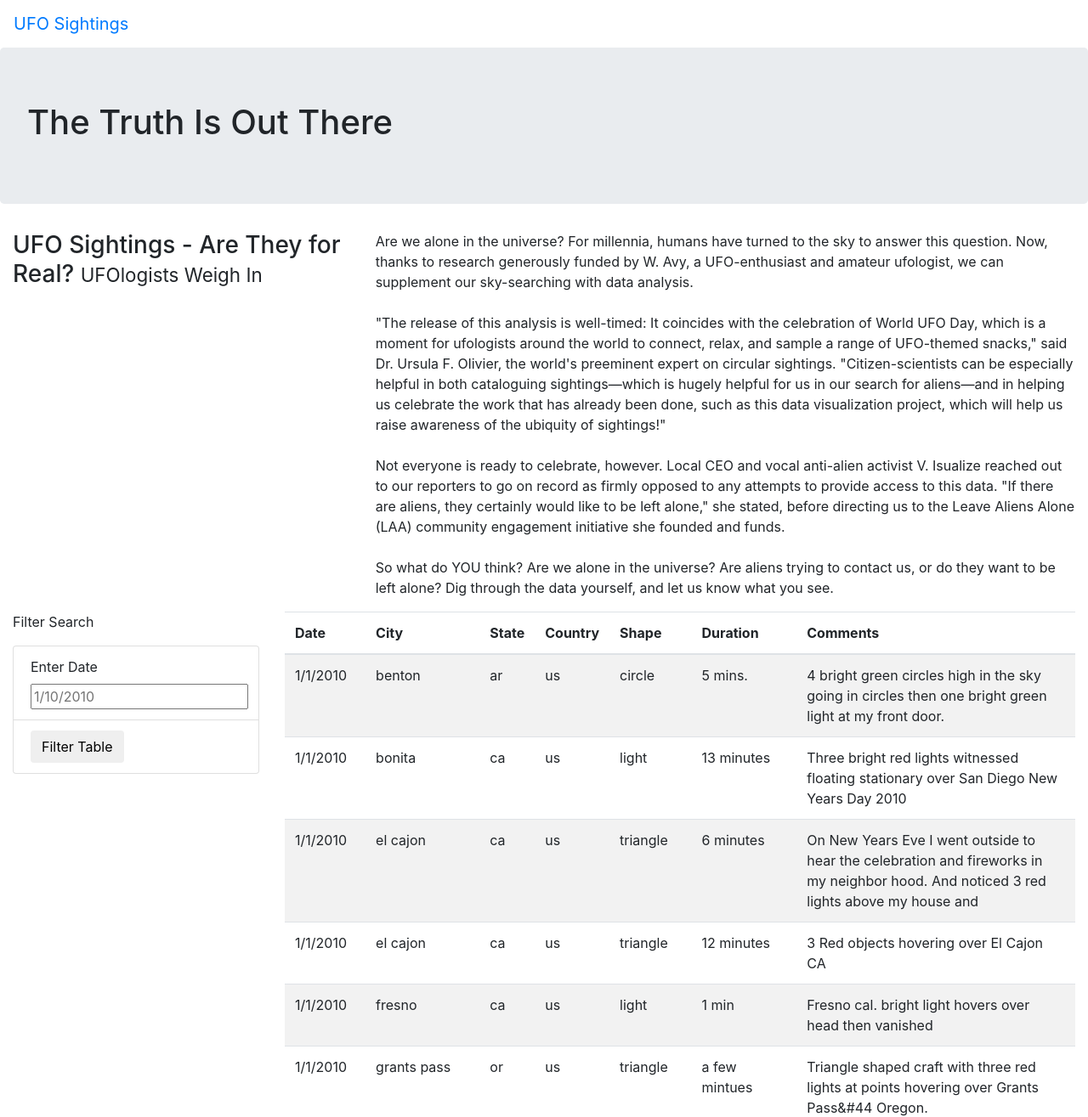
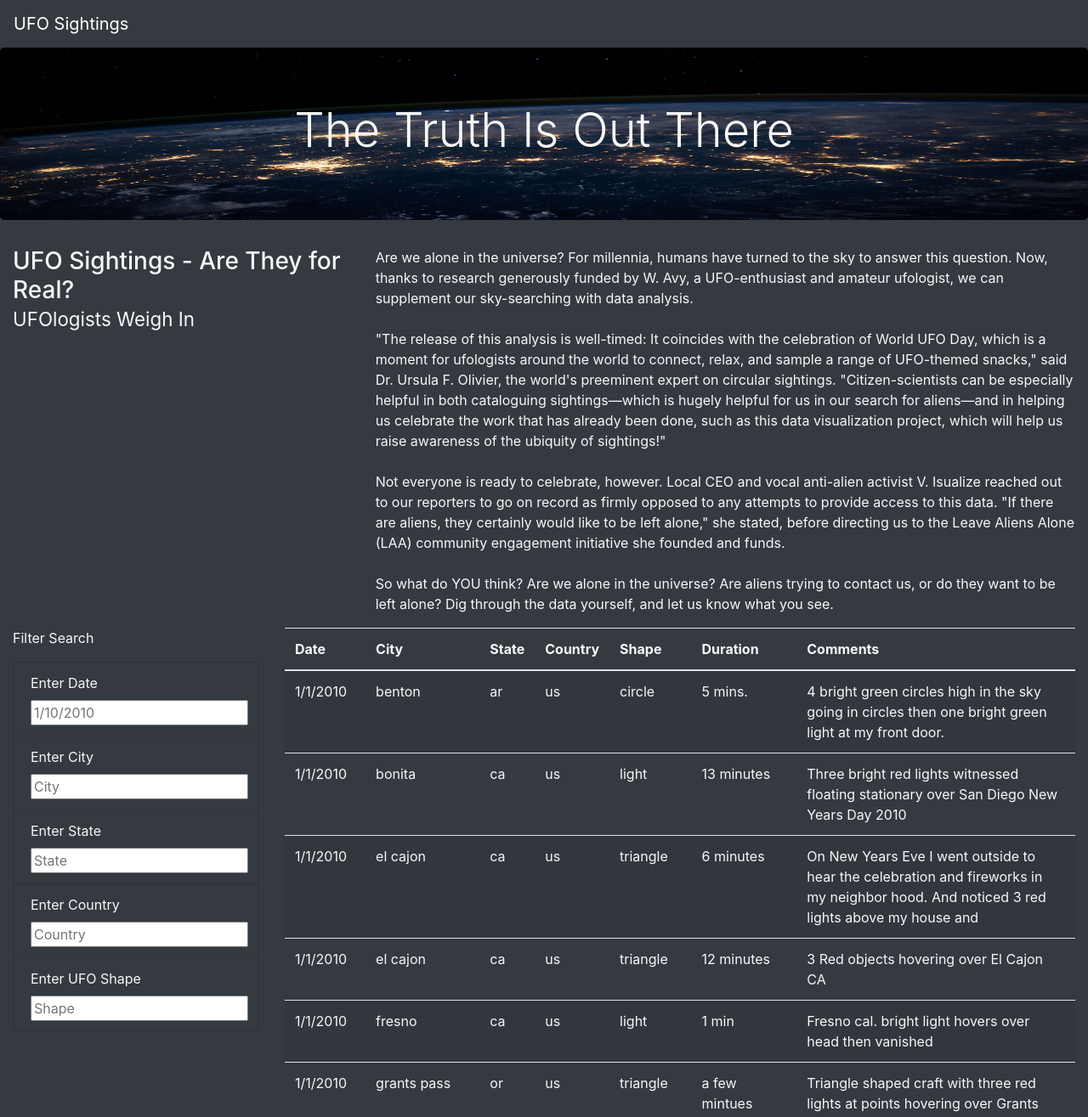
Before and after one commit to iiiGraham/UFOs, a plain HTML site: page index.html in a window 1280 px wide. Shown: the top 1315 px of the page at 85% size. Drawn offline with nearby package versions, Linux system fonts and the light colour scheme.

Commit message:
dynamic filtering added

```diff
--- a/index.html
+++ b/index.html
@@ -19,20 +19,20 @@
         <link rel="stylesheet" href="static/css/style.css">
 
 </head>
-<body>
+<body class="bg-dark">
 
     <!-- wrppaer helps group elements and specifies styling in stylesheet -->
     <div class="wrapper">
 
         <!-- add navigation bar -->
-        <nav class="navbar navbar-expand-lg">
+        <nav class="navbar navbar-dark bg-dark navbar-expand-lg">
             <!-- linking back to the index.html will reload the page with the full dataset -->
             <a class="navbar-brand" href="index.html">UFO Sightings</a>
         </nav>
 
         <!-- section for main header -->
         <div class="jumbotron">
-            <h1>The Truth Is Out There</h1>
+            <h1 class="display-4">The Truth Is Out There</h1>
         </div>
 
         <!-- article section -->
@@ -41,7 +41,8 @@
             <div class="row">
                 <div class="col-md-4">
                     <div class="article">
-                        <h3>UFO Sightings - Are They for Real? <small>UFOlogists Weigh In</small></h3>
+                        <h3>UFO Sightings - Are They for Real?
+                        <br><small>UFOlogists Weigh In</small></h3>
                     </div>
                 </div>
                 <div class="col-md-8">
@@ -66,16 +67,32 @@
                 <!-- filters section -->
                 <div class="col-md-3">
                     <!-- create form for user serach, list keeps format clean -->
-                    <form>
+                    <form class="bg-dark">
                         <p>Filter Search</p>
-                        <ul class="list-group">
-                            <li class="list-group-item">
-                                <label for="date">Enter Date</label>
-                                <input type="text" placeholder="1/10/2010" id="datetime" />
+                        <ul class="list-group bg-dark">
+                            <li class="list-group-item bg-dark">
+                                <label for="date">Enter Date</label><br>
+                                <input type="text" placeholder="1/10/2010" id="datetime">
                             </li>
-                            <li class="list-group-item">
-                                <button id="filter-btn" type="button" class="btn btn-default">Filter Table</button>
+                            <li class="list-group-item bg-dark">
+                                <label for="city">Enter City</label><br>
+                                <input type="text" placeholder="City" id="city">
                             </li>
+                            <li class="list-group-item bg-dark">
+                                <label for="state">Enter State</label><br>
+                                <input type="text" placeholder="State" id="state" />
+                            </li>
+                            <li class="list-group-item bg-dark">
+                                <label for="country">Enter Country</label><br>
+                                <input type="text" placeholder="Country" id="country" />
+                            </li>
+                            <li class="list-group-item bg-dark">
+                                <label for="shape">Enter UFO Shape</label><br>
+                                <input type="text" placeholder="Shape" id="shape" />
+                            </li>
+                            <!--<li class="list-group-item bg-dark text-center">
+                                <button id="filter-btn" type="button" class="btn btn-dark">Filter Table</button>
+                            </li> -->
                         </ul>
                     </form>
                 </div>
@@ -100,13 +117,12 @@
             </div>
         </div>
     </div>
-
-    <!-- adding scripts to connect to js -->
-    <!-- order of scripts matters. order files according to when they need to be loaded to be used in other functions, etc.-->
-    <!-- <script src="https://cdnjs.cloudflare.com/ajax/libs/d3/4.11.0/d3.js" -->
     <script src="https://d3js.org/d3.v6.min.js"></script>
     <script src="static/js/data.js"></script>
     <script src="static/js/app.js"></script>
+</body>
+<!-- adding scripts to connect to js -->
+<!-- order of scripts matters. order files according to when they need to be loaded to be used in other functions, etc.-->
+<!-- <script src="https://cdnjs.cloudflare.com/ajax/libs/d3/4.11.0/d3.js" -->
 
-</body>
 </html>
--- a/static/css/style.css
+++ b/static/css/style.css
@@ -0,0 +1,16 @@
+/* css structure = element, class attirbute, or id attribute: value;
+    below = body { attribute: value; }*/
+
+body {
+    color: #f7f7f7;
+}
+
+.jumbotron {
+    background-image: url("../images/nasa.jpg");
+    background-size: 100% 100%;
+    text-align: center;
+}
+
+/*#filter-btn {
+    text-align: center;
+}*/
--- a/static/js/app.js
+++ b/static/js/app.js
@@ -1,59 +1,88 @@
-// import data from data.js
-// const keeps tableData always linked to the data page. The variable cannot eb reassigned or reused in the rest of the program.
+// from data.js
 const tableData = data;
 
-// Reference the HTML table using d3
+// get table references
 var tbody = d3.select("tbody");
 
-// function to build table
 function buildTable(data) {
-    // this clears the data by referncing the table in html and setting the table body to "" or empty. Using an empty string is the standard way to clear data.
+  // First, clear out any existing data
   tbody.html("");
-
-    // loop through data with forEach. forEach only works with arrays. forEach uses a callback function. Callback functions are applied to each of the items in your array [list]. Callbacks can be anonymous, arrow functions, or named functions.
-    // connect to data.js and loop through each row in the data.js file
-    data.forEach(dataRow => {
-        // add a row to the table body. Using let only sets the variable within this function or block of code. If you used row outside of this it would not return the same result.
-        // this line says "find the table body tag <tbody> within the html code and add a <tr> inside the <tbody>"
+  // Next, loop through each object in the data
+  // and append a row and cells for each value in the row
+  data.forEach((dataRow) => {
+    // Append a row to the table body
     let row = tbody.append("tr");
 
-        // objects in JS are like dictionaries. Object.values tells js to reference a singel object from the data.js file. Passing dataRow says add the value as a dataRow and forEach says that we want one object per row. Essentially we are going to put one object {dictionary} into one row of the table we are creating.
+    // Loop through each field in the dataRow and add
+    // each value as a table cell (td)
     Object.values(dataRow).forEach((val) => {
-            // append the data into a cell within the row we set up in line 18 <td> is table data in html
       let cell = row.append("td");
-            // set the text in the cell to the value we get from each object. Should be a value for the key? Keys will be column headers?
       cell.text(val);
-            //might need to change where these brackets are
     });
   });
 }
 
+// 1. Create a variable to keep track of all the filters as an object.
+var filters = Object()
 
-// function to handle clicks and filters
-function handleClick() {
+  // 3. Use this function to update the filters.
+  //date, city, state, country, shape
+function updateFilters() {
 
-    // add variables for dates
-    // select the element with ID datetime and get the value from that element
-    let date = d3.select("#datetime").property("value");
+  // set variables for the filter values
 
-    // set default filter for the updated table data based on the filter. We are starting with the original const table data that we set in the first line of the code.
-    let filteredData = tableData;
+    // 4a. Save the element that was changed as a variable.
+    // get the element from the element that triggered the listen event
+    let  newFilter = d3.select(this);
+    console.log(newFilter)
+    // 4b. Save the value that was changed as a variable.
+    // let updatedValue = this.value;
+    let value = newFilter.property("value");
+    console.log(value)
+    // 4c. Save the id of the filter that was changed as a variable.
+    let key = newFilter.attr("id");
+    console.log(key)
+    // 5. If a filter value was entered then add that filterId and value
+    // to the filters list. Otherwise, clear that filter from the filters object.
+    // filters.id = value // format to add key value pair to an object
+    if (! (value === "")) {
+      filters[key] = value
+      console.log(filters)
+    }
 
-    // check if date has been set if not return all data
-    if (date) {
+    else {
+      try {
+        delete filters[key]
+        console.log(filters)
+      } catch (error) {console.log(error)}
+    }
 
-        // look at each datetime row in the data and if the date value matches keep that data
-        //'===' is strict equality which means the types have to match vs '==' which is loose equality so types do not have to match.
-        filteredData = filteredData.filter(row => row.datetime === date);
+    // 6. Call function to apply all filters and rebuild the table
+    filterTable();
 };
 
-    // create table from the filtered data
-    // call buildTable() @NOTE: if no data entered, filteredData will be original table data
+// 7. Use this function to filter the table when data is entered.
+function filterTable() {
+
+  // 8. Set the filtered data to the tableData.
+  let filteredData = tableData;
+  // console.log(filteredData)
+  // 9. Loop through all of the filters and keep any data that
+  // matches the filter values
+
+  Object.entries(filters).forEach(([key, value]) => {
+
+    filteredData = filteredData.filter(row => row[key] === value)
+  });
+
+  // 10. Finally, rebuild the table using the filtered data
   buildTable(filteredData);
-};
+}
 
-// listen for button click on filter button
-d3.selectAll('#filter-btn').on("click", handleClick);
+// capture any changes to our input tags and send the target that was changed to the printValue function
+d3.selectAll("input").on("change", updateFilters)
 
-// build the original table on page load
+// Build the table when the page loads
 buildTable(tableData);
+
+// https://stackoverflow.com/questions/42173416/add-html-input-value-to-the-d3js - this has some information on accessors and why variables would be undefined.
```
Also changed, not shown: static/js/app_1.js (added, +102 -0 lines), static/images/nasa.jpg (added). Lines whose indentation alone changed are shown as unchanged.
